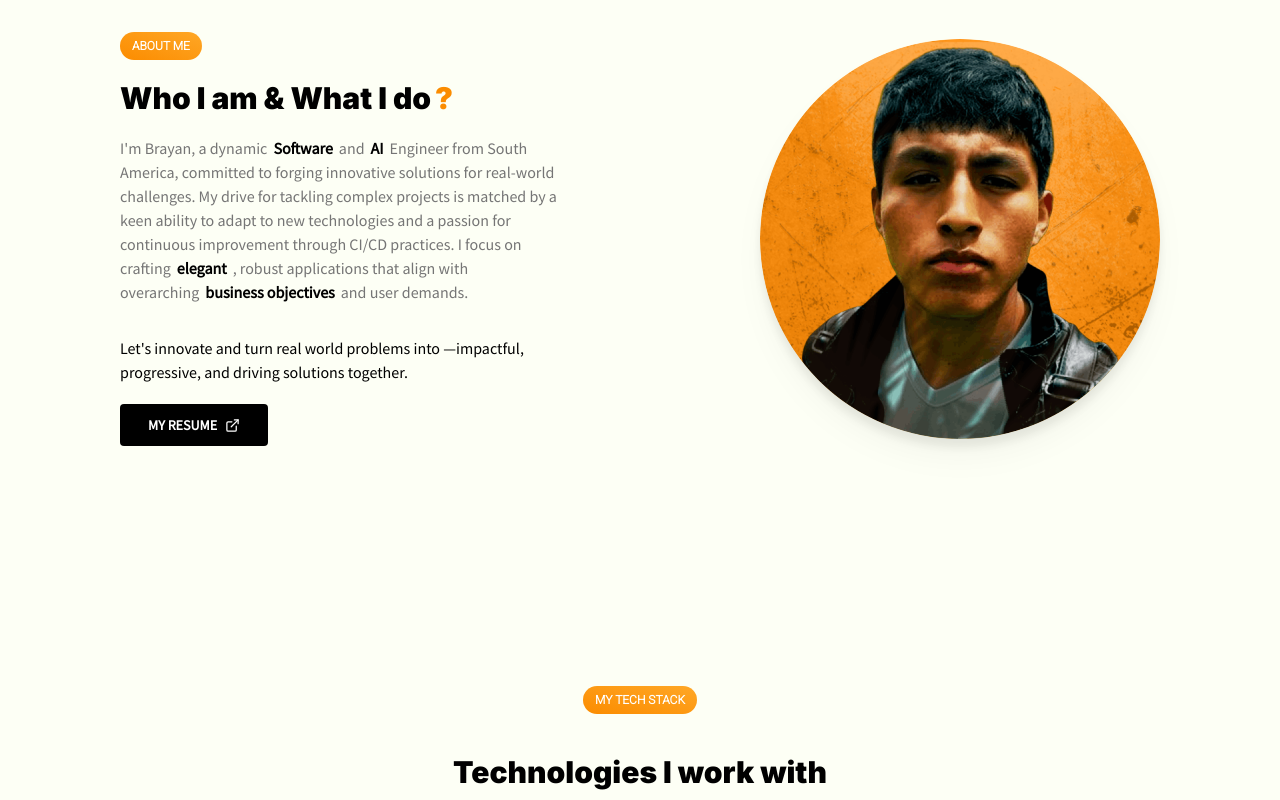
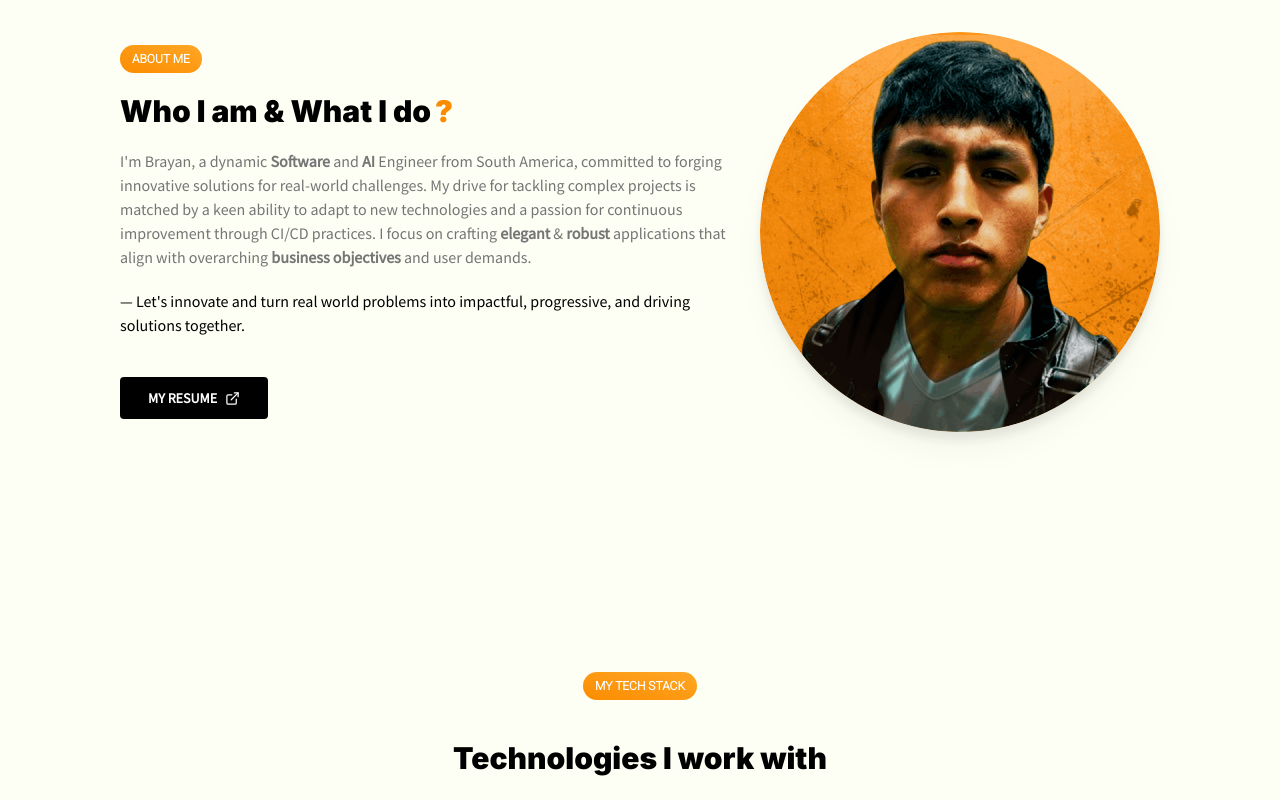
Before and after one commit to kralion/portfolio, a React (Vite) app: page / in a window 1280 px wide. Shown: the part 840-1640 px from the top of the page. Built offline with nearby package versions, Linux system fonts and the light colour scheme; the HTML template or start-up script is replaced by a standard one; a web font is replaced by a local one.

Commit message:
Fixed: #13 Update styling and content in About, Contact, and TechStack components

```diff
--- a/src/pages/About.jsx
+++ b/src/pages/About.jsx
@@ -13,7 +13,7 @@ export default function About() {
         data-aos="fade-in"
         data-aos-delay="200"
         data-aos-duration="500"
-        className=" flex flex-col lg:w-1/2 gap-5"
+        className=" flex flex-col px-5 lg:px-0 lg:w-1/2 gap-5"
       >
         <Chip
           color="orange"
@@ -24,29 +24,20 @@ export default function About() {
         <h3 className="lg:text-3xl text-2xl font-Inter flex items-center gap-1">
           Who I am & What I do <span className="text-orange-600">?</span>
         </h3>
-        <div className="text-gray-600  lg:px-0 lg:w-3/4 w-full">
-          I'm Brayan, a dynamic
-          <span className="text-black px-1.5 font-mono font-semibold">
-            Software
-          </span>
-          and
-          <span className="text-black px-1.5 font-mono font-semibold">AI</span>
-          Engineer from South America, committed to forging innovative solutions
-          for real-world challenges. My drive for tackling complex projects is
-          matched by a keen ability to adapt to new technologies and a passion
-          for continuous improvement through CI/CD practices. I focus on
-          crafting
-          <span className="text-black px-1.5 font-mono font-semibold">
-            elegant
-          </span>
-          , robust applications that align with overarching
-          <span className="text-black px-1.5 font-mono font-semibold">
-            business objectives
-          </span>
+        <div className="text-gray-600    ">
+          I'm Brayan, a dynamic <strong> Software </strong>and
+          <strong> AI </strong>Engineer from South America, committed to forging
+          innovative solutions for real-world challenges. My drive for tackling
+          complex projects is matched by a keen ability to adapt to new
+          technologies and a passion for continuous improvement through CI/CD
+          practices. I focus on crafting
+          <strong> elegant</strong> & <strong>robust</strong> applications that
+          align with overarching
+          <strong> business objectives </strong>
           and user demands.
           <br />
-          <p className="text-black font-light pt-8">
-            Let's innovate and turn real world problems into —impactful,
+          <p className="my-5 text-black">
+            — Let's innovate and turn real world problems into impactful,
             progressive, and driving solutions together.
           </p>
         </div>
--- a/src/pages/Contact.jsx
+++ b/src/pages/Contact.jsx
@@ -49,11 +49,11 @@ export default function Contact() {
           </a>
         </div>
         <div className="flex gap-2 items-center mx-auto">
-          <hr className="border border-black/50 w-20 rounded-md " />
+          <hr className="border border-black/50 lg:w-20 w-14 rounded-md " />
           or
-          <hr className="rounded-md border border-black/50 w-20" />
+          <hr className="rounded-md border border-black/50 lg:w-20 w-14" />
         </div>
-        <div className="font-Source-Sans-Pro text-xs lg:text-lg  flex px-10 lg:px-0 justify-between lg:justify-center">
+        <div className="font-Source-Sans-Pro text-xs lg:text-lg  flex px-10 lg:px-0 justify-center">
           <span className="flex cursor-pointer items-center gap-2 hover:opacity-70">
             <Mail color="black" size={15} />
             brayanjoanpm@gmail.com
--- a/src/pages/TechStack.jsx
+++ b/src/pages/TechStack.jsx
@@ -1,4 +1,4 @@
-import { Chip, Tooltip } from "@material-tailwind/react";
+import { Chip } from "@material-tailwind/react";
 import { Technologies } from "../data";
 export default function TechStack() {
   return (
@@ -14,7 +14,7 @@ export default function TechStack() {
           Technologies I work with
         </h3>
       </div>
-      <div className="grid grid-cols-2 border-2 lg:border-none border-dashed rounded-lg lg:mx-72 mx-5 lg:grid-cols-5  lg:gap-y-14 lg:py-5 lg:px-3 justify-center ">
+      <div className="grid grid-cols-3  rounded-lg lg:mx-72 mx-5 lg:grid-cols-5 gap-y-10  lg:gap-y-14 lg:py-5 lg:px-3 justify-center ">
         {Technologies.slice(0, 15).map((tech, index) => (
           <div
             data-aos="fade-up"
@@ -26,7 +26,7 @@ export default function TechStack() {
           >
             <img
               src={tech.icon}
-              className="rounded-lg max-h-20 max-w-20 hover:opacity-80 transition duration-200 ease-in-out"
+              className="rounded-lg lg:h-20 w-14 h-14 lg:w-20 hover:opacity-80 transition duration-200 ease-in-out"
               alt={tech.name}
             />
           </div>
```
